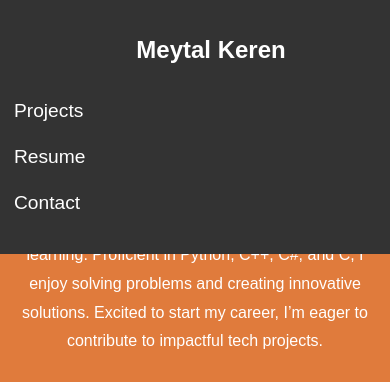
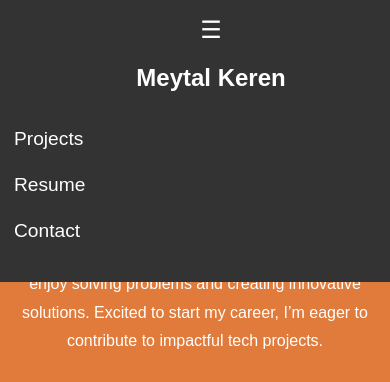
Before and after one commit to Meytalke/MyProtofolio, a plain HTML site: page index.html in a window 390 px wide. Shown: the top 382 px of the page. Drawn offline with Linux system fonts and the light colour scheme.

Commit message:
Update index.html

```diff
--- a/index.html
+++ b/index.html
@@ -9,6 +9,7 @@
 </head>
 <body>
     <nav class="navbar">
+        <div class="hamburger">&#9776;</div>
         <h1>Meytal Keren</h1>
         <ul class="list">
             <li><a href="#projects">Projects</a></li>
```
